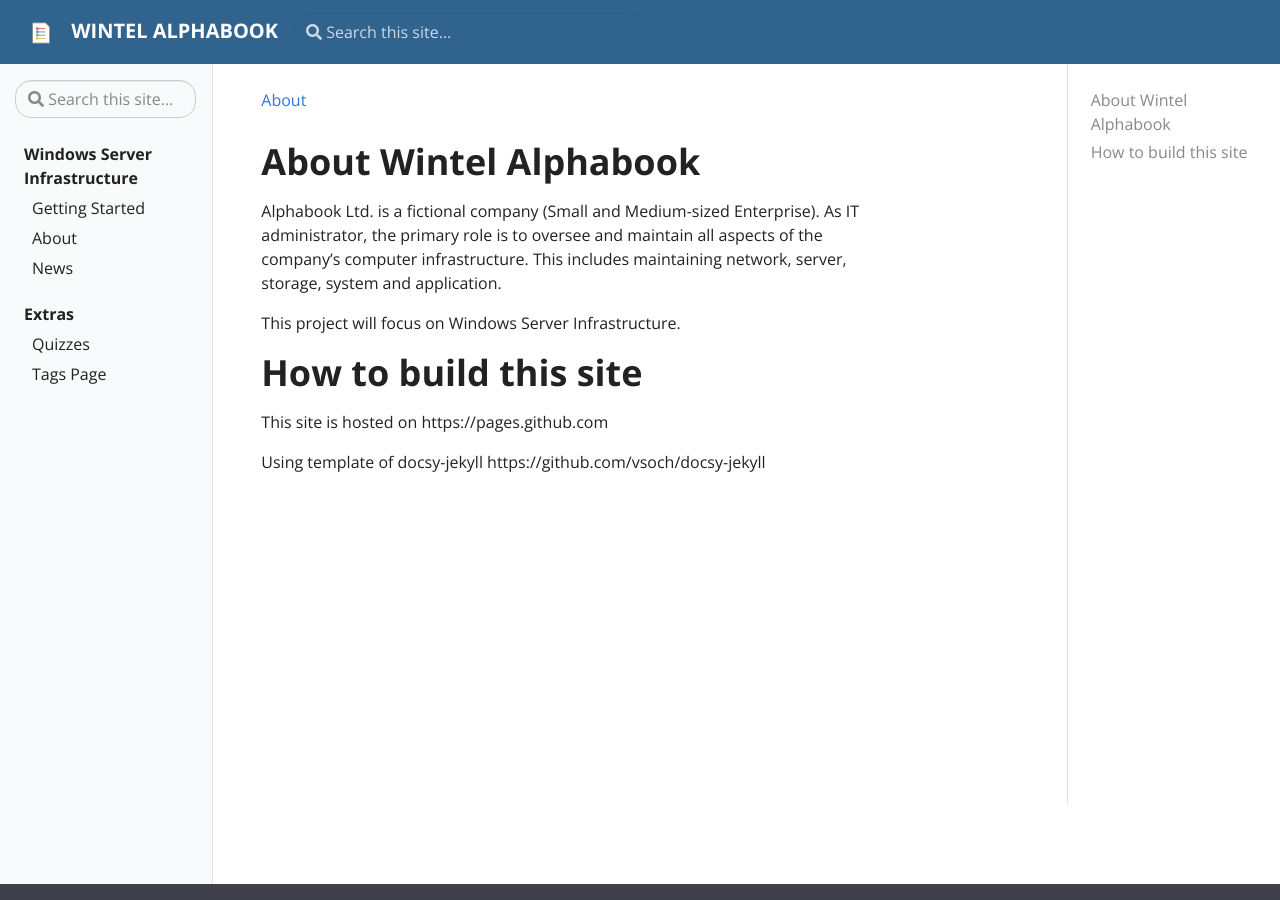
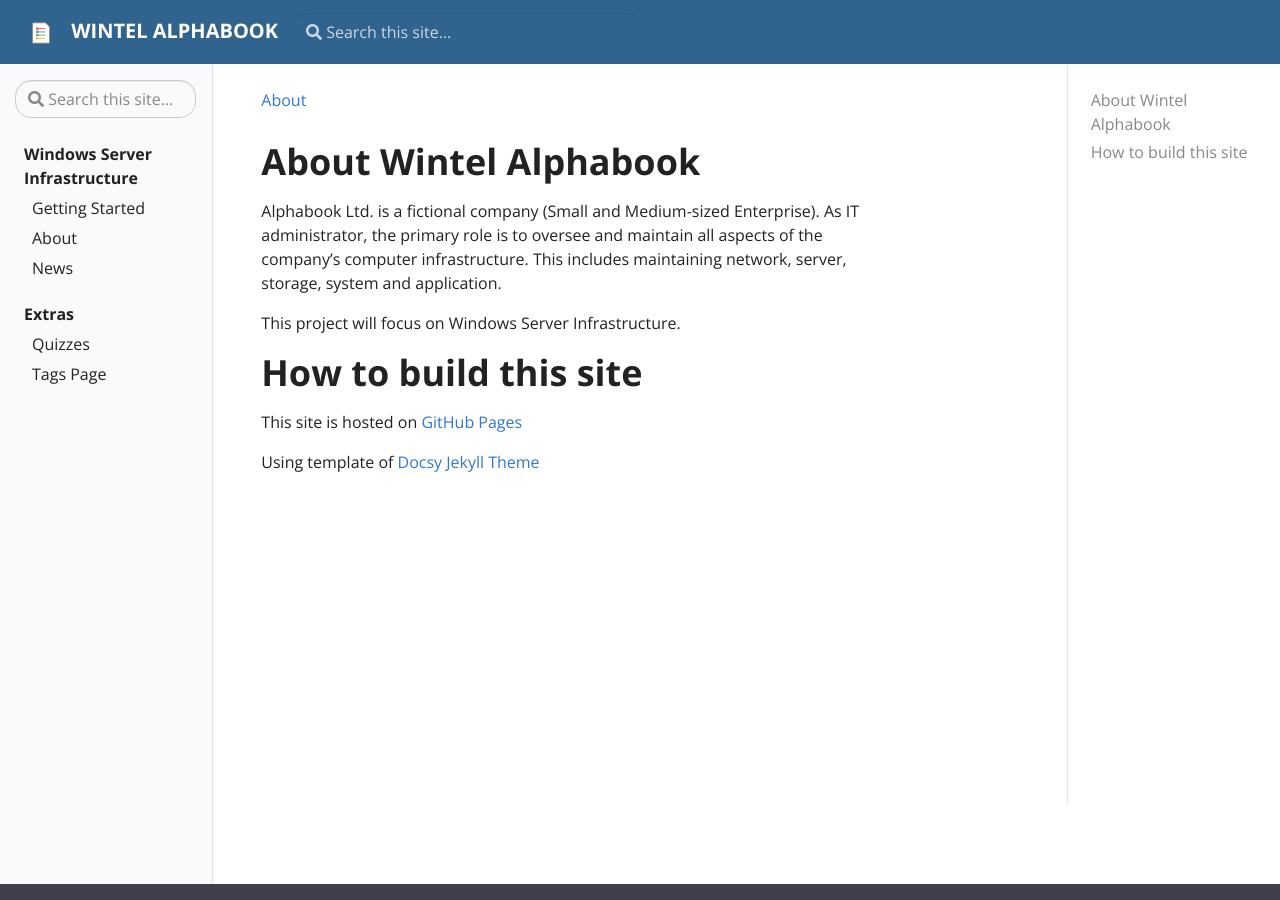
Before and after one commit to SMEwintel/SMEwintel.github.io, a Jekyll site: the page built from pages/about.md, in a window 1280 px wide and 900 px high. Built offline with Jekyll 4.4.1, drawn with Linux system fonts in a browser that asks for light colours.

Commit message:
Update about.md

```diff
--- a/pages/about.md
+++ b/pages/about.md
@@ -11,6 +11,6 @@ This project will focus on Windows Server Infrastructure.
 
 # How to build this site
 
-This site is hosted on https://pages.github.com
+This site is hosted on [GitHub Pages](https://pages.github.com)
 
-Using template of docsy-jekyll https://github.com/vsoch/docsy-jekyll
+Using template of [Docsy Jekyll Theme](https://github.com/vsoch/docsy-jekyll)
```
